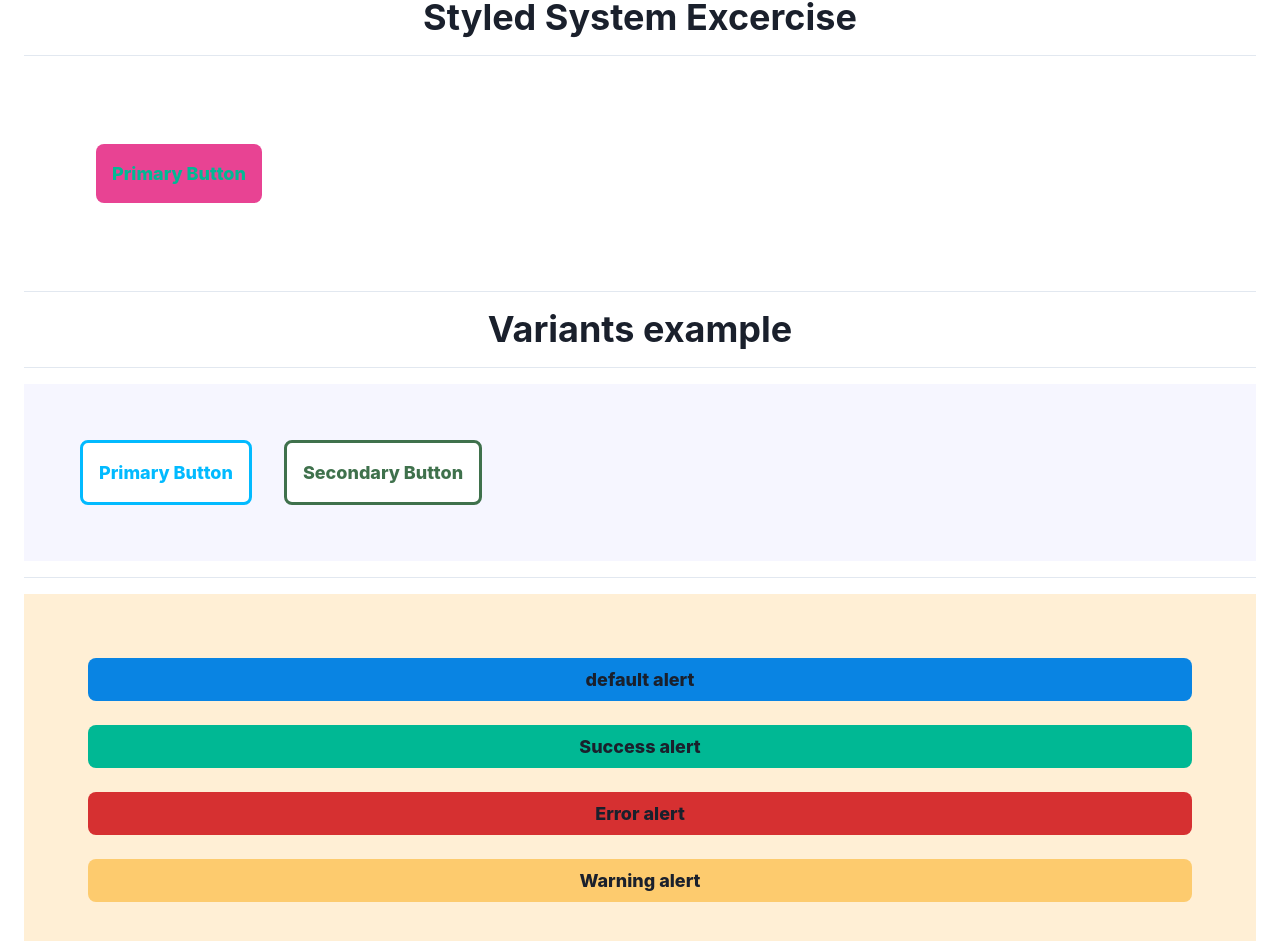
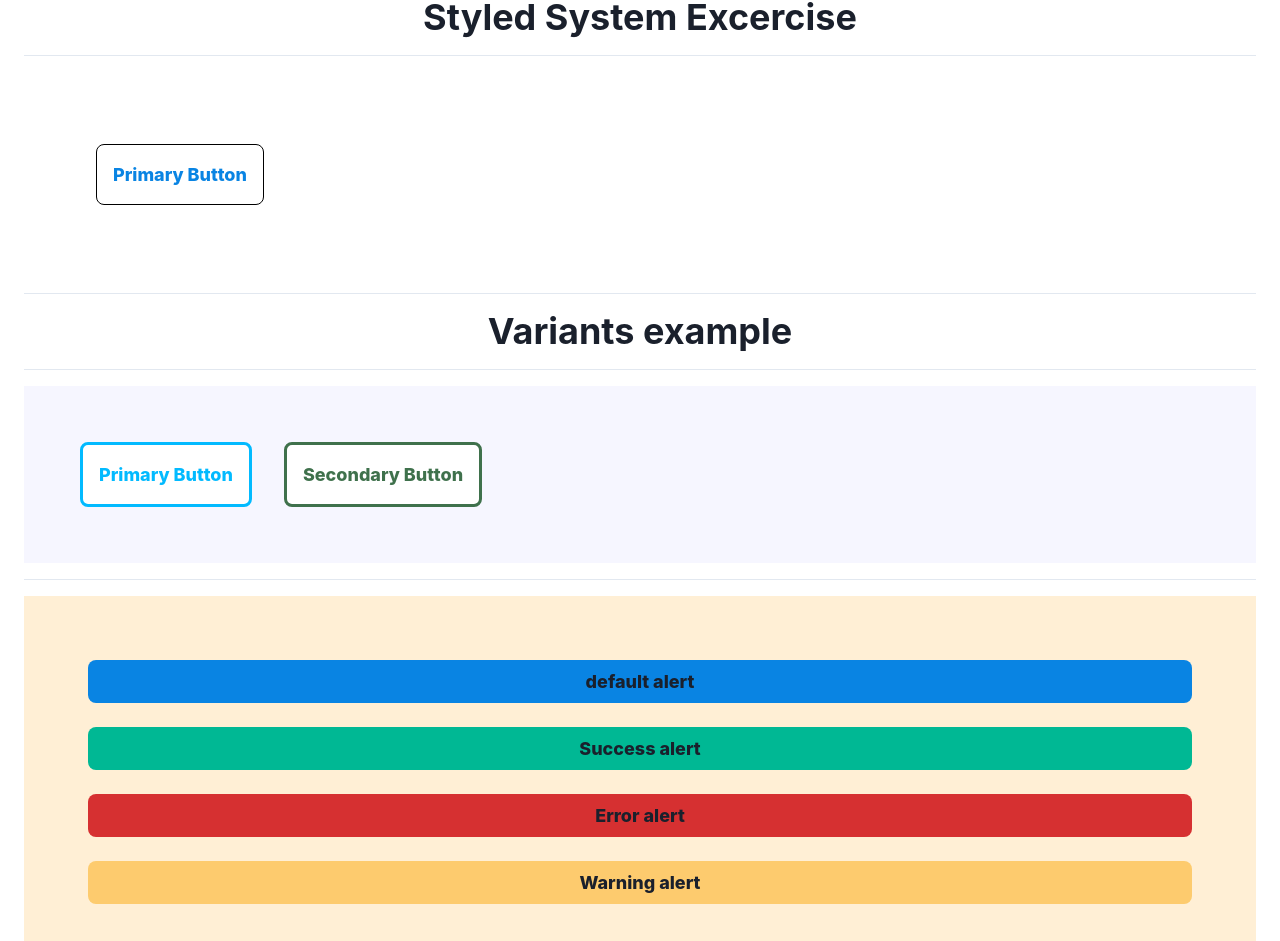
Before and after one commit to ric9176/rapid-ui-dev-workshop, a React (Create React App) app: page / in a window 1280 px wide. Shown: the part 1146-2087 px from the top of the page. Built offline with nearby package versions, Linux system fonts and the light colour scheme.

Commit message:
Prepare styled system excercise

```diff
--- a/src/StyledSystem/excercise/index.tsx
+++ b/src/StyledSystem/excercise/index.tsx
@@ -1,7 +1,7 @@
 import React from 'react';
 import styled, { ThemeProvider } from 'styled-components';
 import theme from '../theme';
-import { space, SpaceProps, color, ColorProps } from 'styled-system';
+// import { space, SpaceProps, color, ColorProps } from 'styled-system';
 import {} from '@chakra-ui/react';
 
 // Tasks:
@@ -9,18 +9,17 @@ import {} from '@chakra-ui/react';
 // 2. Use the styled system utils to customize styling of the button, try changing the padding, background color and and text color. You can reference what's available here: https://styled-system.com/api
 // 3. Try to use styles referenced in the theme.ts, we have both colors and space, remember styled system allows you to reference these! See: https://styled-system.com/theme-specification
 
-type ButtonProps = SpaceProps & ColorProps;
+// HINT: You should also implement the types for SpaceProps and ColorProps as in the example
 
-const Button = styled('button')<ButtonProps>`
+const Button = styled('button')`
   background: white;
+  border: 1px solid black;
   border-radius: 8px;
   font-size: 18px;
   font-weight: 800;
   padding: 16px;
   margin: 16px;
   transition: all 0.2s ease;
-  ${space};
-  ${color}
 `;
 
 const Wrapper = styled('div')`
@@ -30,9 +29,7 @@ const Wrapper = styled('div')`
 const VariantsExample = () => (
   <ThemeProvider theme={theme}>
     <Wrapper>
-      <Button p={3} color="brandGreen" bg="background">
-        Primary Button
-      </Button>
+      <Button>Primary Button</Button>
     </Wrapper>
   </ThemeProvider>
 );
```
